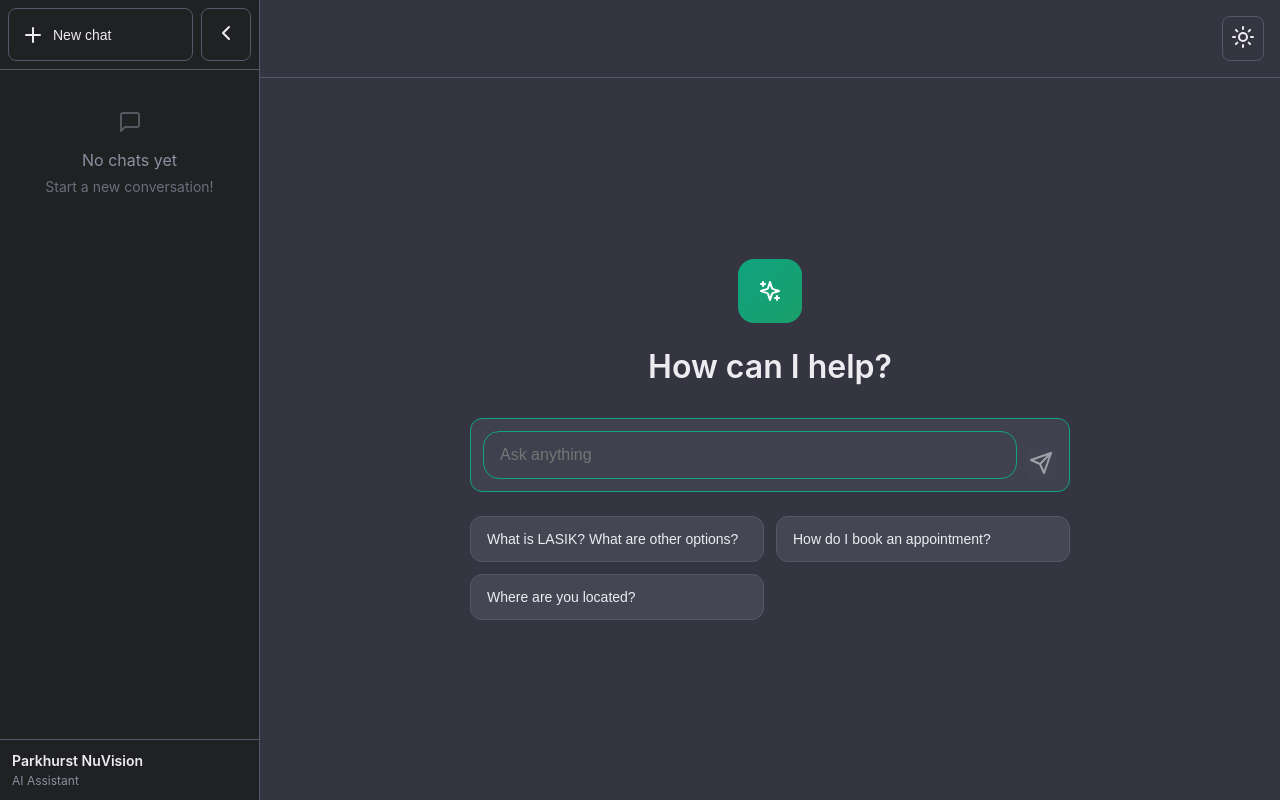
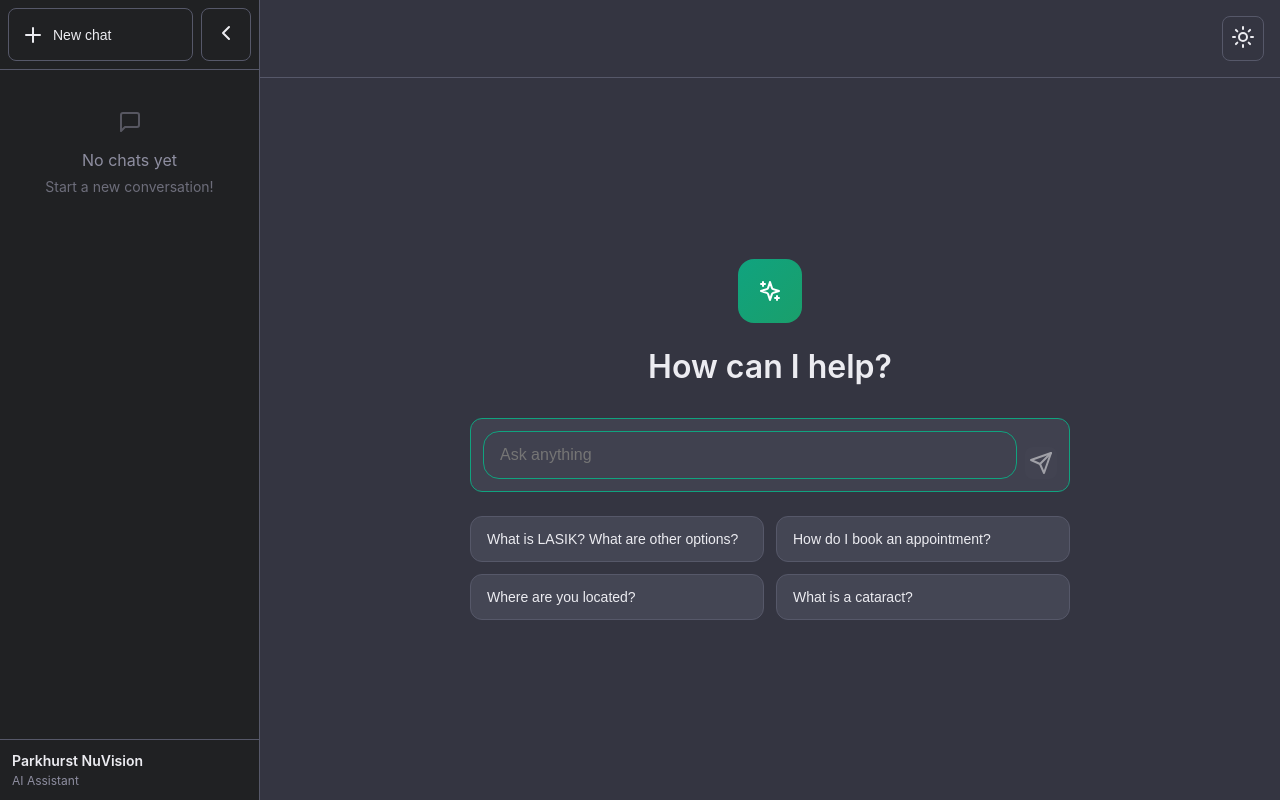
Before and after one commit to eyelabsai/PNVGPT, a React (Vite) app in the folder client/: page / in a window 1280 px wide. Built offline with nearby package versions, Linux system fonts and the light colour scheme.

Commit message:
Add cataract example prompt to welcome screen

```diff
--- a/client/src/components/ChatInterface.jsx
+++ b/client/src/components/ChatInterface.jsx
@@ -220,7 +220,8 @@ const ChatInterface = ({ chatId, chat, onUpdateChat, onNewChat, isDarkMode }) =>
   const examplePrompts = [
     "What is LASIK? What are other options?",
     "How do I book an appointment?",
-    "Where are you located?"
+    "Where are you located?",
+    "What is a cataract?"
   ]
 
   const handleExampleClick = (prompt) => {
```
